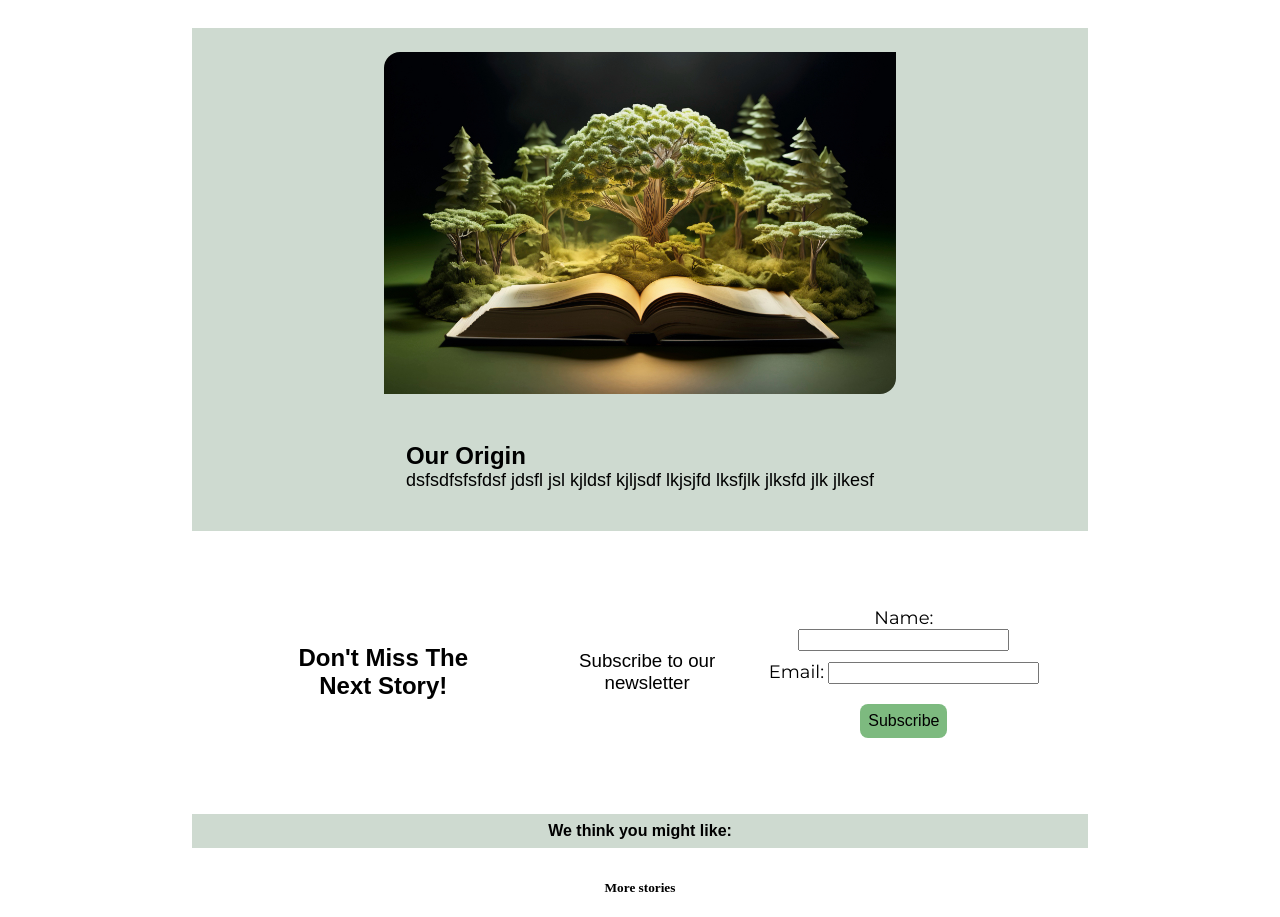
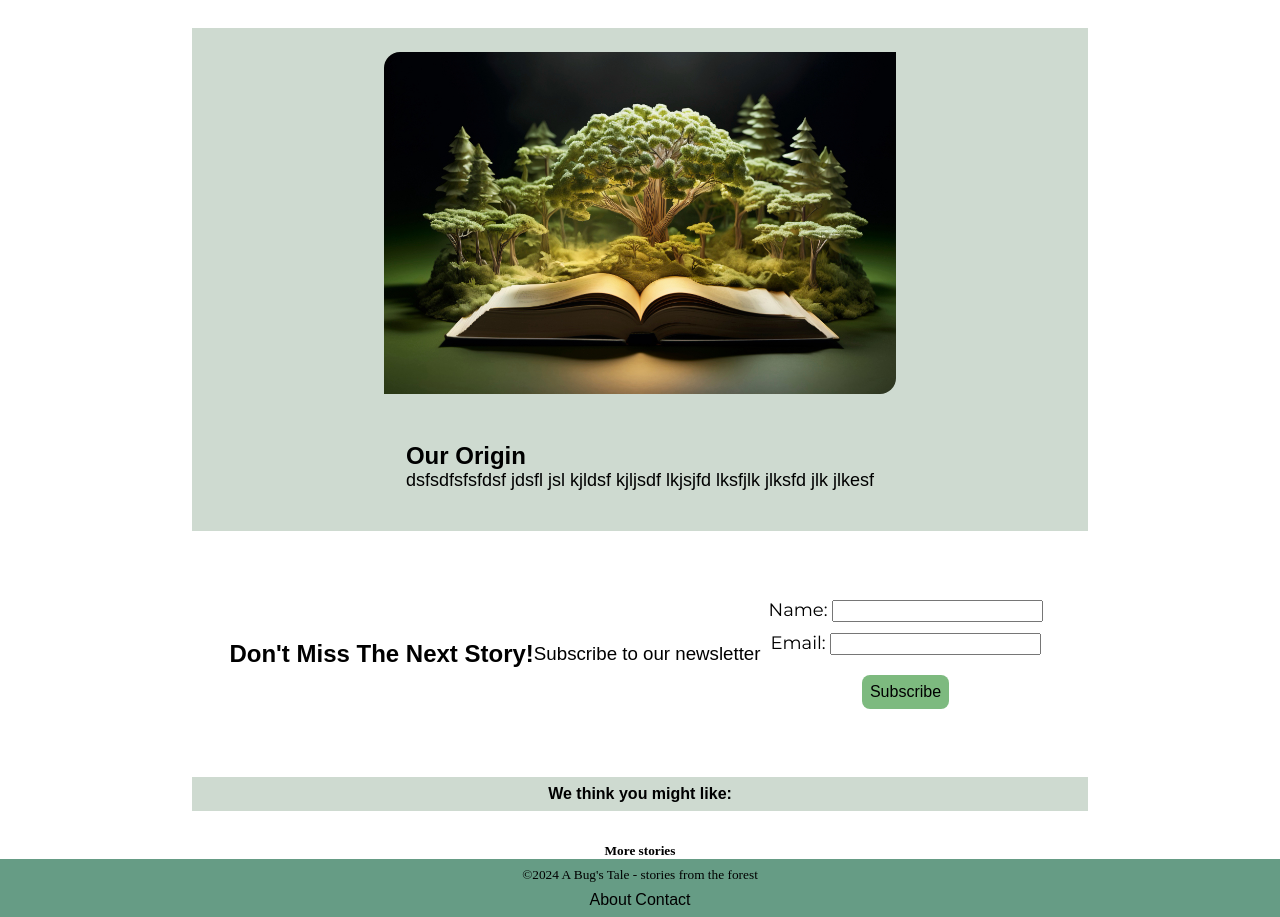
Before and after one commit to HelChris/aBugsTale, a website with bundled scripts: page about.html in a window 1280 px wide. Shown: the part 179-1096 px from the top of the page. Before the commit the page ends 1075 px from the top, so only its background shows below. Built offline with nearby package versions, Linux system fonts and the light colour scheme; a web font is replaced by a local one.

Commit message:
added footer, updated light/dark theme

```diff
--- a/about.html
+++ b/about.html
@@ -80,7 +80,7 @@
         <p>dsfsdfsfsfdsf jdsfl jsl kjldsf kjljsdf lkjsjfd lksfjlk jlksfd jlk jlkesf </p>
       </div>
     </section>
-    <section class="container newsletter-container">
+    <section class="newsletter-container">
       <div class="newsletter-wrapper">
         <h2 class="newsletter-h2">Don't miss the next story!</h2>
         <h3 class="newsletter-h3">Subscribe to our newsletter</h3>
@@ -115,7 +115,13 @@
       </div>
     </section>
   </main>
-  <footer></footer>
+  <footer class="footer-wrapper">
+    <small>©2024 A Bug's Tale - stories from the forest</small>
+    <div>
+      <a href="about.html" class="footer-navigation">About</a>
+      <a href="contact.html" class="footer-navigation">Contact</a>
+    </div>
+  </footer>
 </body>
 
 </html>
--- a/css/_containersandwrappers.css
+++ b/css/_containersandwrappers.css
@@ -12,6 +12,22 @@
 	display: flex;
 	justify-content: center;
 }
+.newsletter-container {
+	justify-content: center;
+	width: 100%;
+	margin: 0 auto;
+	display: flex;
+}
 .newsletter-wrapper {
 	padding: 2rem;
 }
+.footer-wrapper {
+	background-color: var(--footer-background);
+	display: flex;
+	flex-direction: column;
+	gap: 0.5rem;
+	padding: 0.5rem;
+	align-items: center;
+	text-wrap: pretty;
+	width: 100%;
+}
--- a/css/_imagesandcolors.css
+++ b/css/_imagesandcolors.css
@@ -18,11 +18,8 @@ body {
 	background-color: var(--nav-background-color);
 }
 .container {
-	background-color: hsla(126, 17%, 45%, 0.3);
+	background-color: var(--container-background);
 }
 .newsletter-container {
-	background: none;
+	background-color: var(--newsletter-container-background);
 }
-.newsletter-wrapper {
-	background-color: rgba(255, 255, 255, 0.3);
-}
--- a/css/_typograpy.css
+++ b/css/_typograpy.css
@@ -21,7 +21,8 @@ a {
 p {
 	font-size: 18px;
 }
-nav a:hover {
+nav a:hover,
+footer a:hover {
 	text-decoration: underline;
 	text-shadow: var(--hover-shadow-color);
 }
--- a/css/styles.css
+++ b/css/styles.css
@@ -27,6 +27,17 @@ a {
 	color: inherit;
 	text-decoration: inherit;
 }
+html {
+	height: 100%;
+}
+body {
+	display: flex;
+	flex-direction: column;
+	min-height: 100%;
+}
+footer {
+	margin-top: auto;
+}
 
 /* colors:
 	-----------nav-background-colors----------------
@@ -48,8 +59,12 @@ a {
 	--image-logo: url("/images/logo-light.png");
 	--header-nav-switch-background: #bad6c4;
 	--nav-background-color: #bad6c4;
+	--footer-background: #669c85;
 	--nav-a-color: #000;
 	--hover-shadow-color: 0.3px 0.3px 0.3px #3d3b3b;
+
+	--container-background: rgba(95, 134, 99, 0.3);
+	--newsletter-container-background: rgba(255, 255, 255, 0.3);
 
 	--postcard-border: 1px solid #000;
 	--border-radius: 8px;
@@ -62,9 +77,9 @@ a {
 	--h-color: #000;
 	--copy-color: #000;
 
-	--header-background-color: #669c8580;
+	/* --header-background-color: #669c8580;
 	--search-background-color: #7dba7f80;
-	--footer-background-color: #669c8590;
+	--footer-background-color: #669c8590; */
 
 	--border-radius-header: 0 100px 100px 0;
 	--border-radius-search: 100px 0 0 100px;
@@ -98,8 +113,12 @@ a {
 
 	--header-nav-switch-background: #669c85;
 	--nav-background-color: #669c85;
+	--footer-background: #669c85;
 	--nav-a-color: #000;
 	--hover-shadow-color: 0.5px 0.5px 0.5px #3d3b3b;
+
+	--container-background: #669c8580;
+	--newsletter-container-background: #669c8550;
 
 	--postcard-border: 1px solid #000;
 	--border-radius: 8px;
```
Also changed, not shown: contact.html (+7 -1 lines), index.html (+7 -1 lines), stories.html (+7 -1 lines), story.html (+7 -1 lines).
